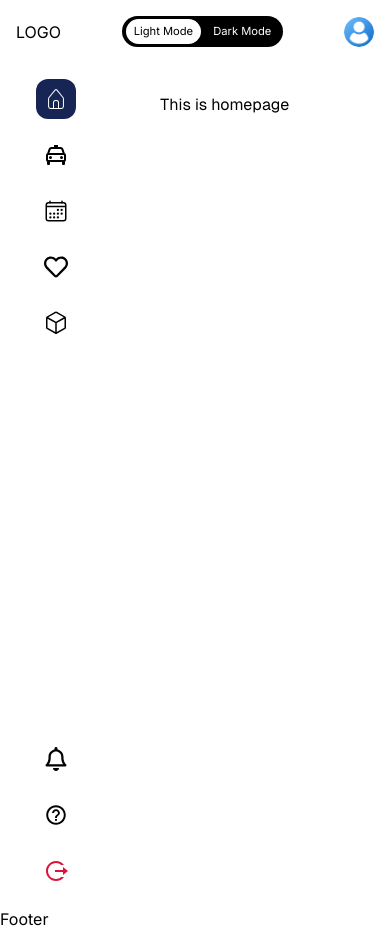
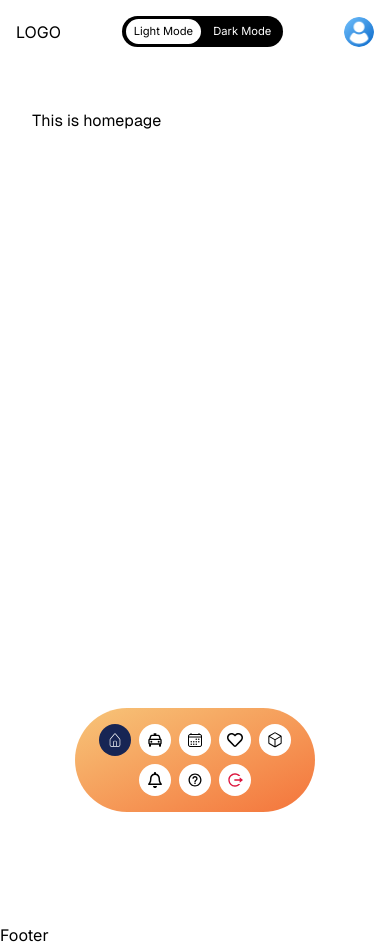
Before and after one commit to JuniorFixHow/rentals, a Next.js app: page / in a window 390 px wide. Built offline with nearby package versions, Linux system fonts and the light colour scheme.

Commit message:
mobile nav

```diff
--- a/app/layout.tsx
+++ b/app/layout.tsx
@@ -5,6 +5,7 @@ import Header from "@/components/Header";
 import Navbar from "@/components/Navbar";
 import Footer from "@/components/Footer";
 import { ThemeProvider } from "@/context/ThemeContext";
+import ButtonNav from "@/components/ButtonNav";
 
 const geistSans = localFont({
   src: "./fonts/GeistVF.woff",
@@ -35,10 +36,11 @@ export default function RootLayout({
         <ThemeProvider>
         <div className="flex flex-col dark:text-white bg-white dark:bg-[#0D0F11] font-inter">
           <Header/>
-          <div className="flex flex-row gap-4">
+          <div className="flex flex-row gap-4 mt-4">
             <Navbar/>
             {children}
           </div>
+          <ButtonNav/>
           <Footer/>
         </div>
         </ThemeProvider>
--- /dev/null
+++ b/components/ButtonNav.tsx
@@ -0,0 +1,34 @@
+'use client'
+import { NavbarHelps, NavbarLinks } from "@/data/Links"
+import { useState } from "react";
+
+const ButtonNav = () => {
+    const [currentLink, setCurrentLink] = useState<number>(1);
+  return (
+    <div className="md:hidden fixed bottom-8 w-full flex justify-center" >
+        <div className="flex flex-col px-6 py-4 rounded-full gap-2 bg-gradient-to-br from-[#F7C579] to-[#F4743B] dark:from-black dark:to-blue-200 ">
+            <div className="flex flex-row gap-2">
+                {
+                     NavbarLinks.map((item)=>(
+                        <div onClick={()=>setCurrentLink(item.id)}  className={`flex hover:bg-blue-950 dark:hover:bg-slate-300 hover:text-white cursor-pointer text-[1rem] ${currentLink === item.id ? 'bg-blue-950 text-white dark:bg-white dark:text-blue-950':'bg-white dark:bg-black dark:text-white'} rounded-full items-center justify-center p-2`} key={item.id} >
+                            {item.icon}
+                        </div>
+                    ))
+                }
+
+            </div>
+            <div className="flex flex-row self-center gap-2">
+                {
+                    NavbarHelps.map((item)=>(
+                        <div onClick={()=>setCurrentLink(item.id)}  className={`flex hover:bg-blue-950 dark:hover:bg-slate-300 hover:text-white cursor-pointer text-[1rem] ${currentLink === item.id ? 'bg-blue-950 text-white dark:bg-white dark:text-blue-950':'bg-white dark:bg-black dark:text-white'} rounded-full items-center justify-center p-2`} key={item.id} >
+                            {item.icon}
+                        </div>
+                    ))
+                }
+            </div>
+        </div>
+    </div>
+  )
+}
+
+export default ButtonNav
--- a/components/Navbar.tsx
+++ b/components/Navbar.tsx
@@ -6,7 +6,9 @@ import React, { useState } from 'react'
 const Navbar = () => {
     const [currentLink, setCurrentLink] = useState<number>(1);
   return (
-    <div className='flex py-4 flex-col items-center justify-between min-h-[calc(100vh-4rem)] w-28 bg-white dark:border-r dark:bg-[#0D0F11]' >
+    <div className='hidden md:flex py-4 flex-col items-center min-h-[calc(100vh-4rem)] w-28 bg-white dark:border-r dark:bg-[#0D0F11]' >
+        <div className="flex flex-col h-[calc(100vh-8rem)] items-center justify-between">
+
             <div className="flex flex-col gap-4 items-center">
                 {
                     NavbarLinks.map((item)=>(
@@ -26,6 +28,7 @@ const Navbar = () => {
                 }
             </div>
         </div>
+    </div>
   )
 }
 
--- a/pages/car/FilterCars.tsx
+++ b/pages/car/FilterCars.tsx
@@ -59,7 +59,7 @@ const FilterCars = ({toggleNav}:{toggleNav:boolean}) => {
 
   return (
     <>
-        <div className={`bg-[#F5F5F5] dark:bg-slate-700 absolute mt-10 ${toggleNav?'flex':'hidden'} xl:mt-0 xl:sticky xl:flex flex-col gap-4 py-5 px-4 rounded-2xl`} >
+        <div className={`bg-[#F5F5F5] z-10 ml-4 md:ml-0 dark:bg-slate-700 absolute mt-10 ${toggleNav?'flex':'hidden'} xl:mt-0 xl:sticky xl:flex flex-col gap-4 py-5 px-4 rounded-2xl`} >
             <div className="flex flex-row justify-between items-center">
                 <Subtitle className='dark:text-white' text='Filters' />
                 <SmallButtonText text='Reset' />
```
Lines whose indentation alone changed are shown as unchanged.
